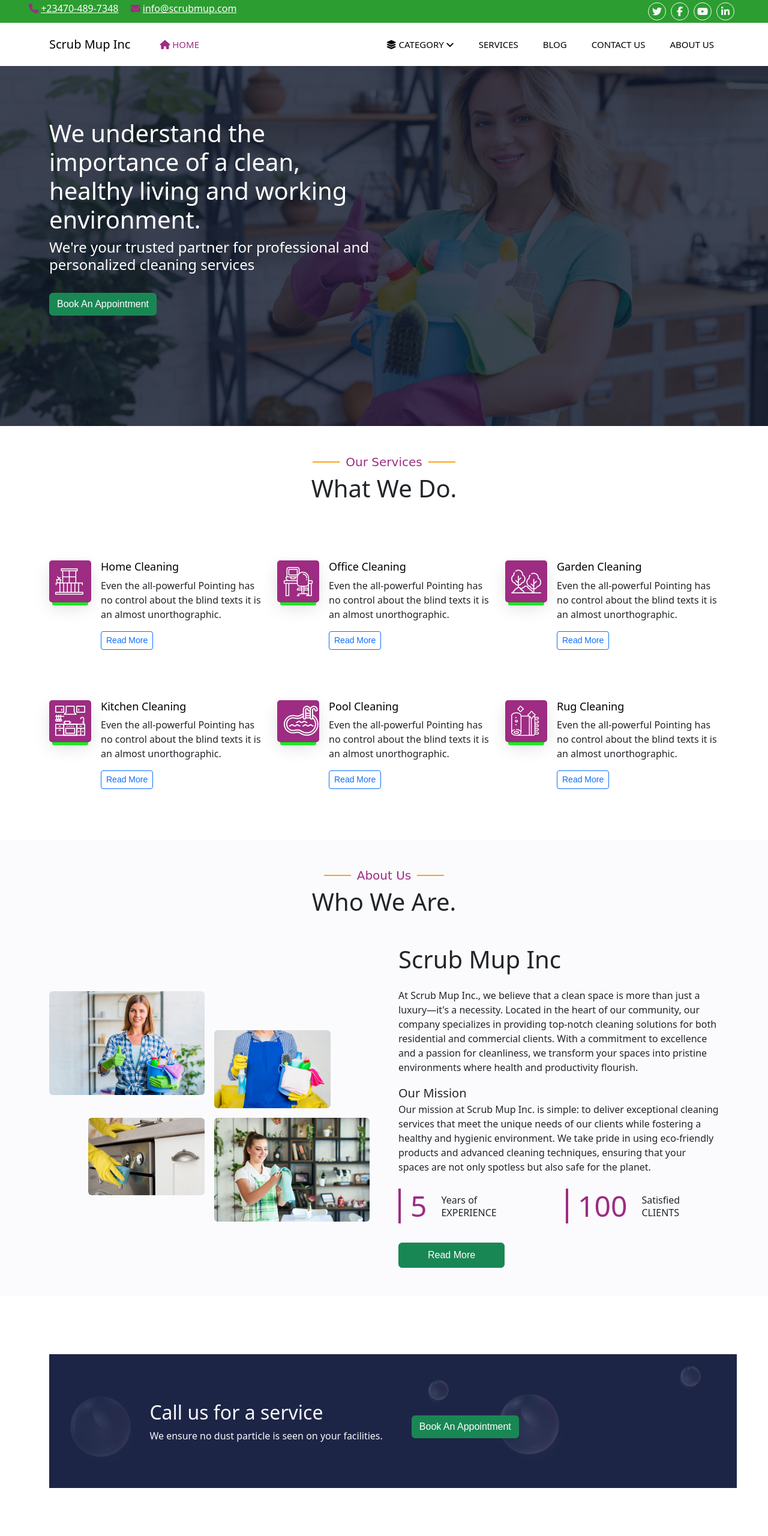
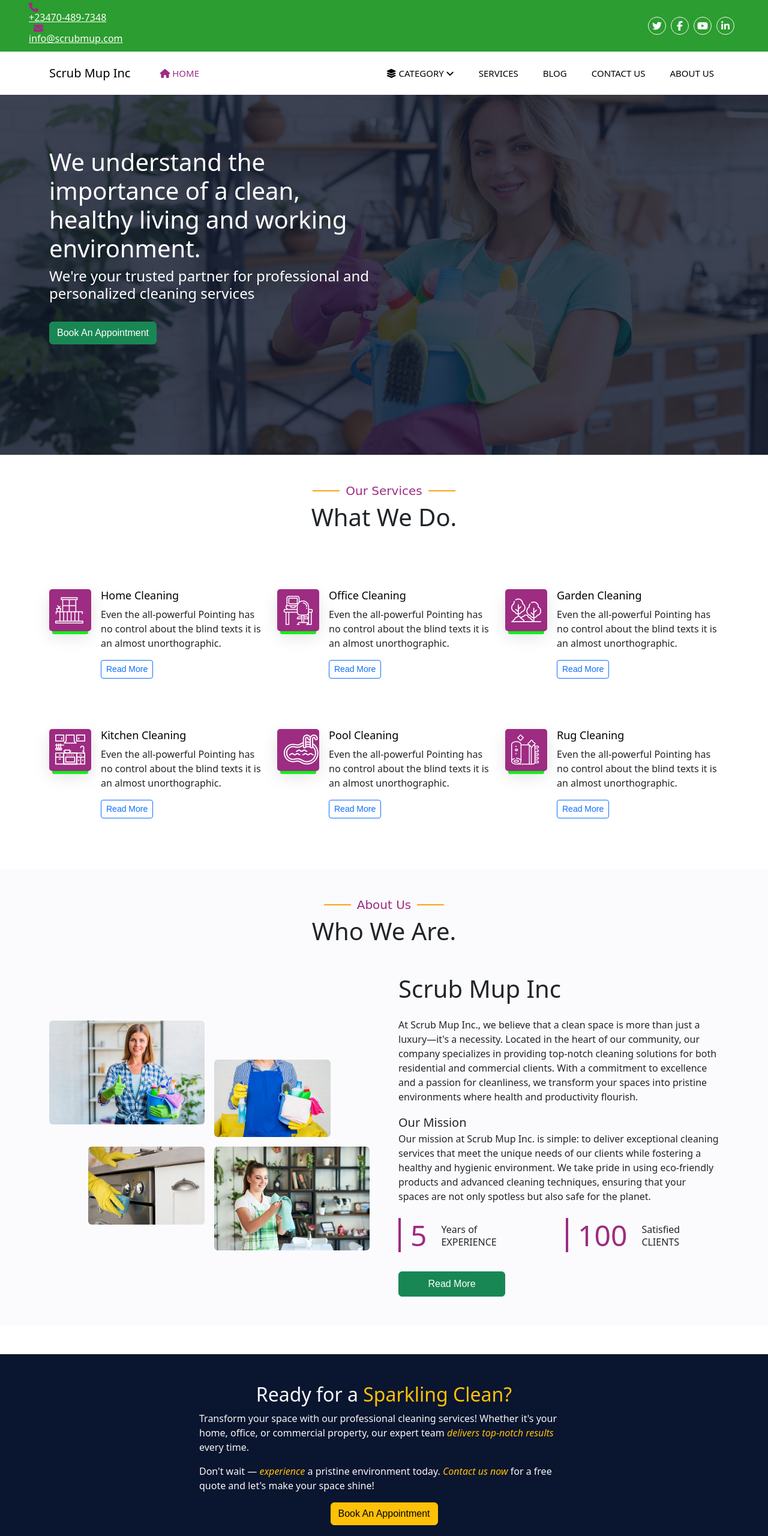
Before and after one commit to JoachimOrma/scrub_mup, a plain HTML site: page index.html in a window 1280 px wide. Shown: the top 2560 px of the page at 60% size. Drawn offline with nearby package versions, Linux system fonts and the light colour scheme; files whose address does not match are found by name.

Commit message:
Working on responsiveness

```diff
--- a/css/style.css
+++ b/css/style.css
@@ -187,6 +187,7 @@ a {
     border-bottom: 0;
     padding: 0px auto;
     font-weight: 500;
+
 }
 
 /*** Hero Header ***/
--- a/index.html
+++ b/index.html
@@ -53,13 +53,13 @@
         <div class="container-xxl position-relative p-0">
             <!-- Top navbar start-->
             <div class="row justify-content-between align-items-center px-5 top-navbar">
-                <div class="col">
-                    <h2 class="phone py-1">
-                        <span class="mailus"><i class="fa fa-phone"></i></span> <a href="tel:">+23470-489-7348</a>
-                        <span class="mailus"><i class="fa fa-envelope ms-3"></i></span> <a href="mailto:">info@scrubmup.com</a>
+                <div class="col-12 col-md-6">
+                    <h2 class="phone py-1 ms-4 ms-md-0">
+                        <span class="mailus d-none d-md-flex"><i class="fa fa-phone"></i></span> <a href="tel:"> +23470-489-7348</a>
+                        <span class="mailus d-none d-md-flex"><i class="fa fa-envelope ms-md-2"></i></span> <a href="mailto:"> info@scrubmup.com</a>
                     </h2>
                 </div>
-                <div class="col py-1 d-flex justify-content-end social-media d-none d-md-flex">
+                <div class="col-md-6 py-1 d-flex justify-content-end social-media d-none d-md-flex">
                     <a href="#" class="btn btn-outline-light"><i class="fa-brands fa-twitter"></i></a>
                     <a href="#" class="btn btn-outline-light"><i class="fa-brands fa-facebook-f"></i></a>
                     <a href="#" class="btn btn-outline-light"><i class="fa-brands fa-youtube"></i></a>
@@ -282,7 +282,7 @@
                                 the planet.
                             </p>
                             <div class="row g-4 mb-4">
-                                <div class="col-sm-6">
+                                <div class="col-6">
                                     <div class="d-flex align-items-center border-magneta px-3">
                                         <h4 class="flex-shrink-0 display-5 text-magneta mb-0" data-toggle="counter-up">5</h4>
                                         <div class="ps-4">
@@ -291,7 +291,7 @@
                                         </div>
                                     </div>
                                 </div>
-                                <div class="col-sm-6">
+                                <div class="col-6">
                                     <div class="d-flex align-items-center border-magneta px-3">
                                         <h4 class="flex-shrink-0 display-5 text-magneta mb-0" data-toggle="counter-up">100</h4>
                                         <div class="ps-4">
@@ -301,7 +301,7 @@
                                     </div>
                                 </div>
                             </div>
-                            <a class="btn btn-success py-2 px-5 mt-2" href="">Read More</a>
+                            <a class="btn btn-success py-2 px-5 mt-2 col-12 col-md-4" href="">Read More</a>
                         </div>
                     </div>
                 </div>
@@ -310,18 +310,23 @@
         <!-- About end -->
 
         <!-- Want To work -->
-        <section class="container py-5">
-            <div class="position-relative">
-                <img src="img/section_bg01.png" alt="">
-                <div class="position-absolute d-flex justify-content-between align-items-center" style="top: 35%; left: 15%">
-                    <div class="text-light">
-                        <h2>Call us for a service</h2>
-                        <p>We ensure no dust particle is seen on your facilities.</p>
-                    </div>
-                    <div class="ms-5">
-                        <button class="btn btn-success" data-bs-target="#appointmentModal" data-bs-toggle="modal">Book an appointment</button>
-                    </div>
+        <section class="container-fluid py-5" style="background-color: #0A152F; min-height: 300px">
+            <div class="row justify-content-center">
+                <div class="col-md-6 text-light">
+                    <h2 class="text-center">Ready for a <span class="text-warning">Sparkling Clean?</span></h2>
+                    <p>
+                        Transform your space with our professional cleaning services! Whether it's your home, office,
+                        or commercial property, our expert team <span class="text-warning fst-italic">delivers top-notch results</span> every time.
+                    </p>
+                    <p>
+                        Don't wait — <span class="text-warning fst-italic">experience</span> a pristine environment today. <span class="fst-italic text-warning">Contact us now</span> for a free
+                        quote and let's make your space shine!
+                    </p>
+                    </p>
                 </div>
+            </div>
+            <div class="d-flex justify-content-center">
+                <button class="btn btn-warning" data-bs-target="#appointmentModal" data-bs-toggle="modal">Book an appointment</button>
             </div>
         </section>
         <div class="modal fade" id="appointmentModal" tabindex="-1" data-bs-backdrop="static" data-bs-keyboard="false" aria-labelledby="exampleModalLabel" aria-hidden="true">
@@ -458,7 +463,7 @@
                             <div class="mb-3">
                                 <textarea name="message" id="message" cols="auto" rows="2" placeholder="Your Message" class="form-control"></textarea>
                             </div>
-                            <button type="submit" class="btn btn-success col-md-5" id="contact-btn">Send <i class="fa fa-paper-plane"></i></button>
+                            <button type="submit" class="btn btn-success col-md-5 col-12" id="contact-btn">Send <i class="fa fa-paper-plane"></i></button>
                         </form>
                     </div>
                 </div>
```
